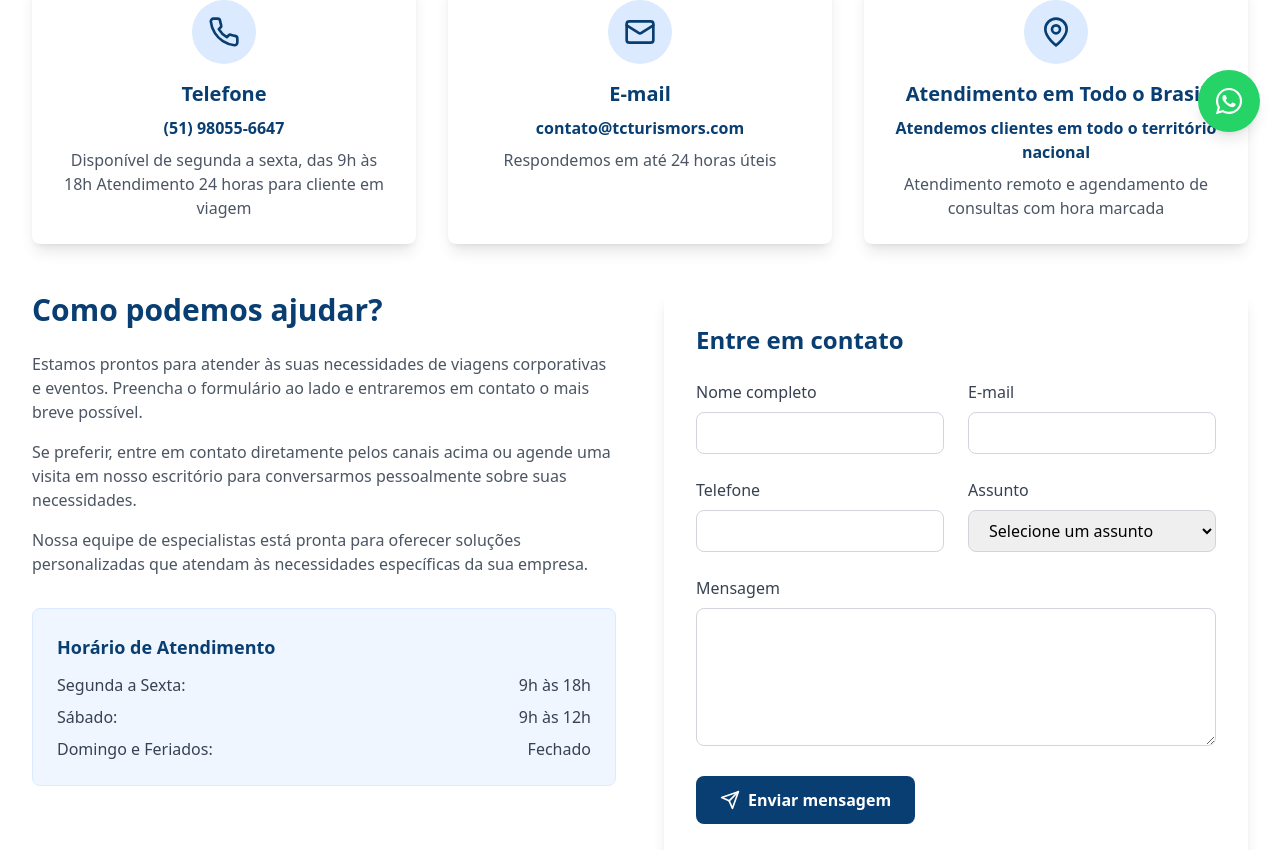
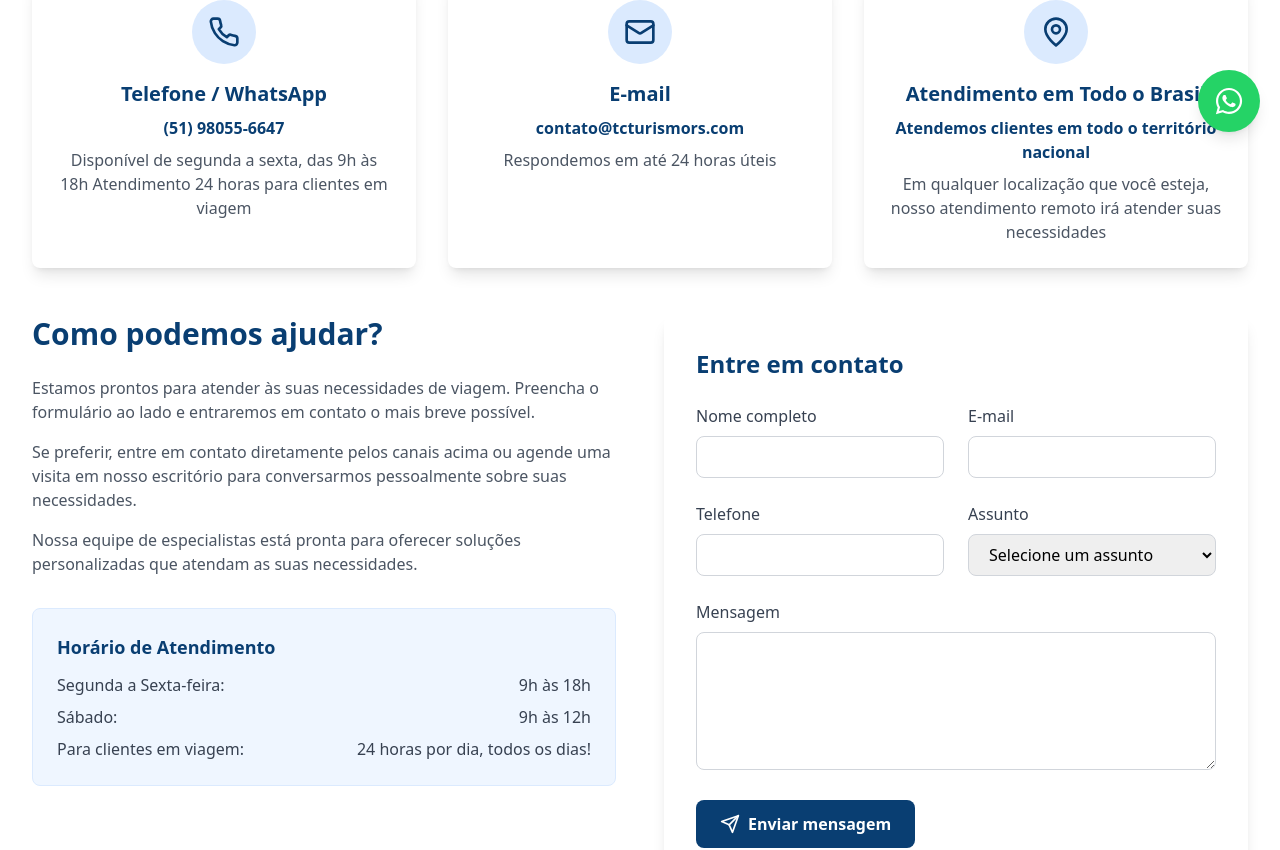
Before and after one commit to tiagoscastros/tcturismosite, a React (Vite) app: page /contato in a window 1280 px wide. Shown: the part 648-1498 px from the top of the page. Built offline with nearby package versions, Linux system fonts and the light colour scheme.

Commit message:
Update Contact.tsx

```diff
--- a/src/pages/Contact.tsx
+++ b/src/pages/Contact.tsx
@@ -7,9 +7,9 @@ const Contact = () => {
   const contactInfo = [
     {
       icon: Phone,
-      title: 'Telefone',
+      title: 'Telefone / WhatsApp',
       details: '(51) 98055-6647',
-      description: 'Disponível de segunda a sexta, das 9h às 18h Atendimento 24 horas para cliente em viagem'
+      description: 'Disponível de segunda a sexta, das 9h às 18h Atendimento 24 horas para clientes em viagem'
     },
     {
       icon: Mail,
@@ -21,7 +21,7 @@ const Contact = () => {
       icon: MapPin,
       title: 'Atendimento em Todo o Brasil',
       details: 'Atendemos clientes em todo o território nacional',
-      description: 'Atendimento remoto e agendamento de consultas com hora marcada'
+      description: 'Em qualquer localização que você esteja, nosso atendimento remoto irá atender suas necessidades'
     }
   ];
 
@@ -30,7 +30,7 @@ const Contact = () => {
       {/* Hero Section */}
       <Hero
         title="Entre em Contato"
-        subtitle="Estamos prontos para ajudar você a planejar sua próxima viagem ou evento corporativo."
+        subtitle="Estamos prontos para ajudar você a planejar sua próxima viagem!"
         image="https://images.unsplash.com/photo-1423666639041-f56000c27a9a?ixlib=rb-4.0.3&ixid=M3wxMjA3fDB8MHxwaG90by1wYWdlfHx8fGVufDB8fHx8fA%3D%3D&auto=format&fit=crop&w=2070&q=80"
       />
 
@@ -54,7 +54,7 @@ const Contact = () => {
             <div>
               <h2 className="text-3xl font-bold text-[#093e72] mb-6">Como podemos ajudar?</h2>
               <p className="text-gray-600 mb-4">
-                Estamos prontos para atender às suas necessidades de viagens corporativas e eventos.
+                Estamos prontos para atender às suas necessidades de viagem.
                 Preencha o formulário ao lado e entraremos em contato o mais breve possível.
               </p>
               <p className="text-gray-600 mb-4">
@@ -63,14 +63,14 @@ const Contact = () => {
               </p>
               <p className="text-gray-600 mb-8">
                 Nossa equipe de especialistas está pronta para oferecer soluções personalizadas
-                que atendam às necessidades específicas da sua empresa.
+                que atendam as suas necessidades.
               </p>
 
               <div className="bg-blue-50 p-6 rounded-lg border border-blue-100">
                 <h3 className="text-lg font-bold text-[#093e72] mb-3">Horário de Atendimento</h3>
                 <ul className="space-y-2 text-gray-700">
                   <li className="flex justify-between">
-                    <span>Segunda a Sexta:</span>
+                    <span>Segunda a Sexta-feira:</span>
                     <span>9h às 18h</span>
                   </li>
                   <li className="flex justify-between">
@@ -78,8 +78,8 @@ const Contact = () => {
                     <span>9h às 12h</span>
                   </li>
                   <li className="flex justify-between">
-                    <span>Domingo e Feriados:</span>
-                    <span>Fechado</span>
+                    <span>Para clientes em viagem:</span>
+                    <span>24 horas por dia, todos os dias!</span>
                   </li>
                 </ul>
               </div>
```
